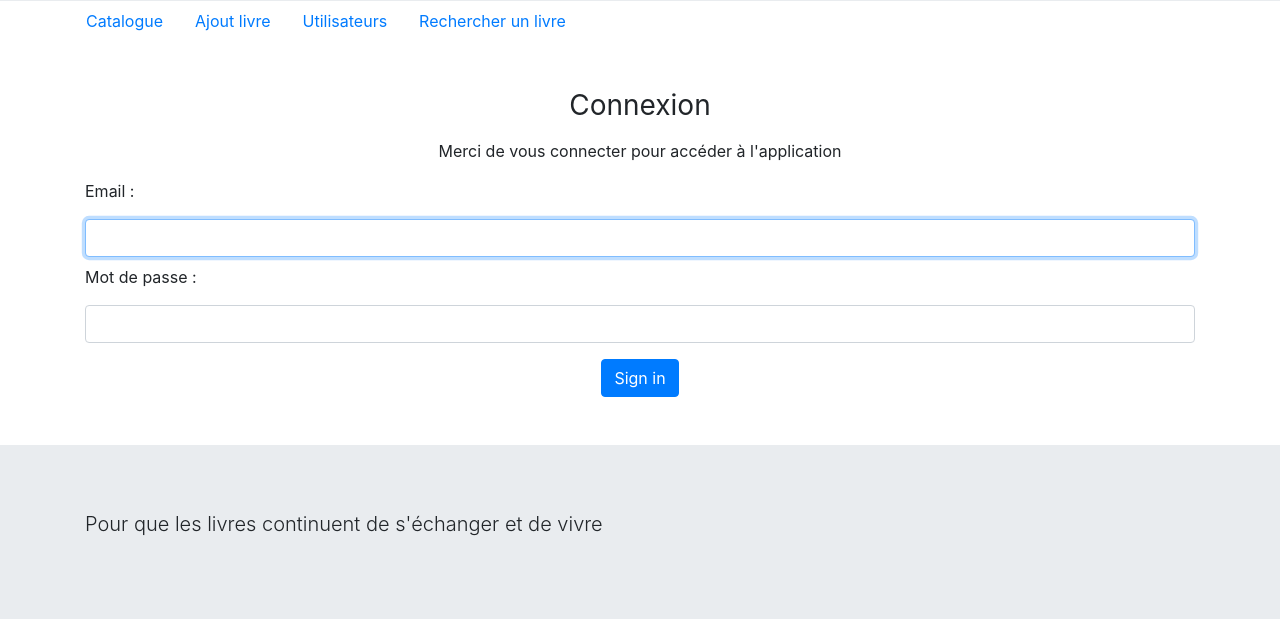
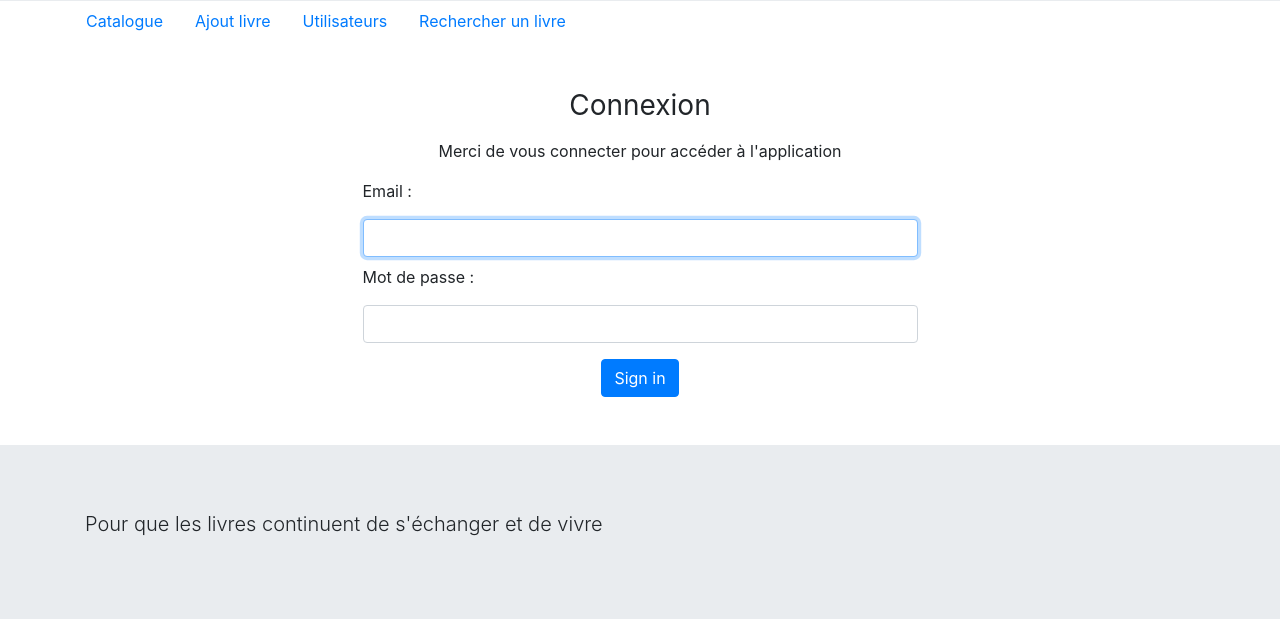
Before and after one commit to thomgo/symfonyLibrairy, a Symfony app: template templates/security/login.html.twig in a window 1280 px wide. Shown: the part 248-867 px from the top of the page. Run offline with Twig, Linux system fonts and the light colour scheme; the template is opened without the code that fills it, so the values that code supplies are empty; some libraries are stand-ins or nearby versions.

Commit message:
style login form size on responsive

```diff
--- a/public/css/main.css
+++ b/public/css/main.css
@@ -0,0 +1,15 @@
+
+
+/* Tablets */
+@media only screen and (min-width: 768px) {
+  .form-container {
+    width: 75%;
+  }
+}
+
+/* Large devices */
+@media only screen and (min-width: 992px) {
+  .form-container {
+    width: 50%;
+  }
+}
--- a/templates/security/login.html.twig
+++ b/templates/security/login.html.twig
@@ -3,6 +3,7 @@
 {% block title %}Connexion{% endblock %}
 
 {% block body %}
+  <div class="form-container mx-auto">
     <form method="post">
         {% if error %}
             <div class="alert alert-danger">{{ error.messageKey|trans(error.messageData, 'security') }}</div>
@@ -22,4 +23,5 @@
           <button class="btn btn-primary mt-2" type="submit">Sign in</button>
         </div>
     </form>
+  </div>
 {% endblock %}
```
Lines whose indentation alone changed are shown as unchanged.
